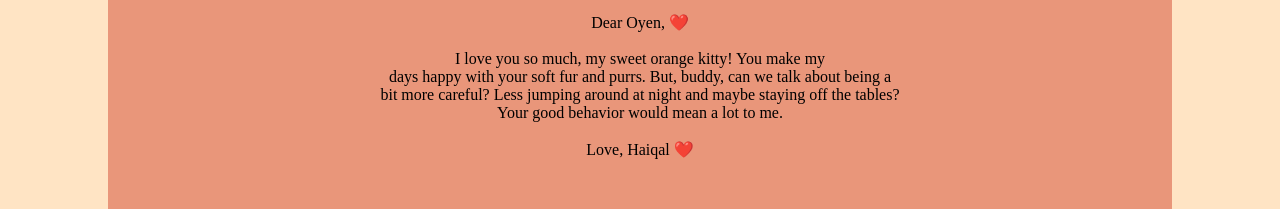
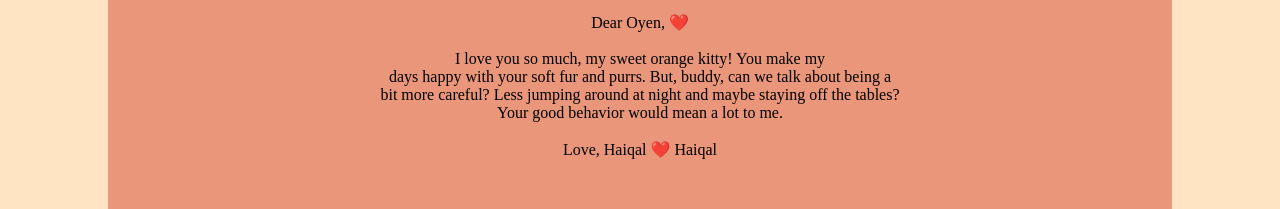
Before and after one commit to haiqalchepin/OCB24-WEEK-1, a plain HTML site: page MINGGU_1/index.html in a window 1280 px wide. Shown: the part 365-574 px from the top of the page. Drawn offline with Linux system fonts and the light colour scheme.

Commit message:
tambah haiqal

```diff
--- a/MINGGU_1/index.html
+++ b/MINGGU_1/index.html
@@ -18,7 +18,7 @@
             Your good behavior would mean a lot to me. <br><br>
 
             Love,
-            Haiqal ❤️  </p>
+            Haiqal ❤️ Haiqal </p>
     </div>
 
 </body>
```
